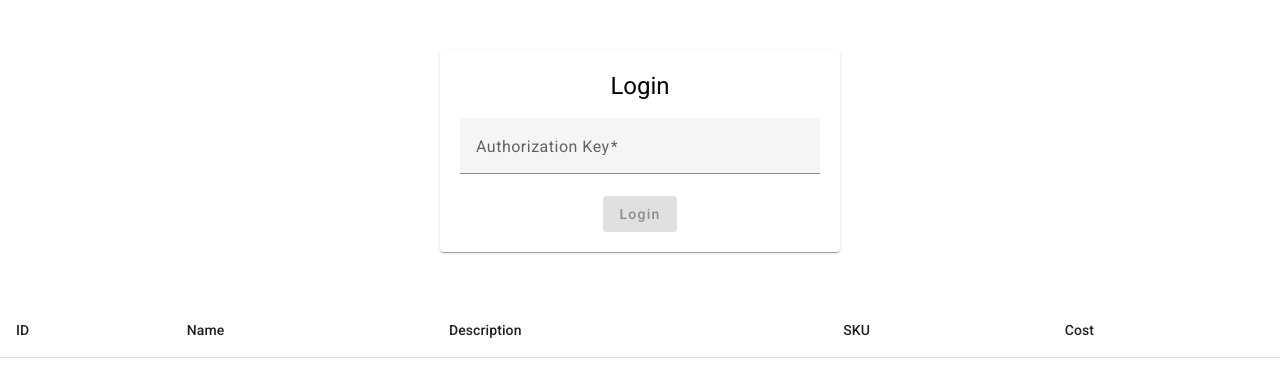
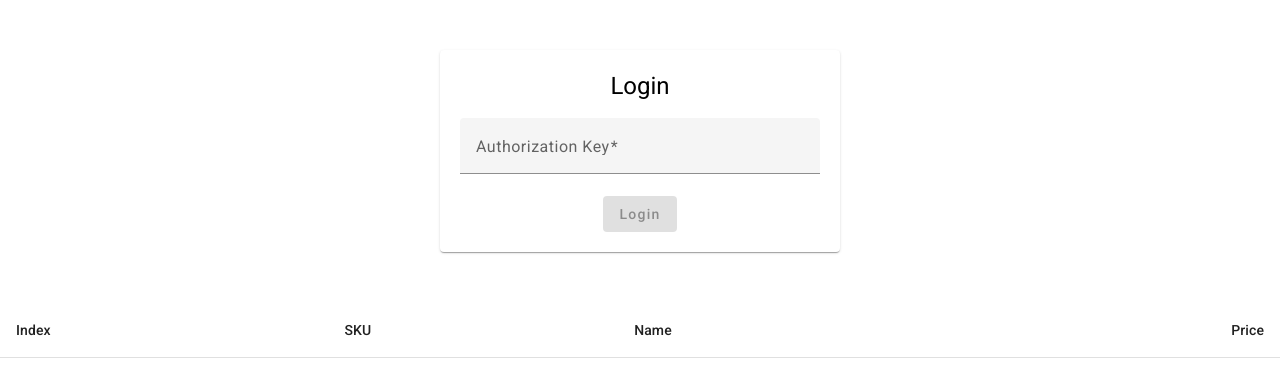
Before and after one commit to leogrigs/cloudonix-test, an Angular app: page / in a window 1280 px wide. Shown: the top 374 px of the page. Built offline with nearby package versions, Linux system fonts and the light colour scheme.

Commit message:
feat: update product table layout and styling for better presentation

```diff
--- a/src/app/components/product-table/product-table.component.html
+++ b/src/app/components/product-table/product-table.component.html
@@ -1,7 +1,12 @@
 <table mat-table [dataSource]="products">
   <ng-container matColumnDef="id">
-    <th mat-header-cell *matHeaderCellDef>ID</th>
+    <th mat-header-cell *matHeaderCellDef>Index</th>
     <td mat-cell *matCellDef="let element">{{ element.id }}</td>
+  </ng-container>
+
+  <ng-container matColumnDef="sku">
+    <th mat-header-cell *matHeaderCellDef>SKU</th>
+    <td mat-cell *matCellDef="let element">{{ element.sku }}</td>
   </ng-container>
 
   <ng-container matColumnDef="name">
@@ -9,19 +14,13 @@
     <td mat-cell *matCellDef="let element">{{ element.name }}</td>
   </ng-container>
 
-  <ng-container matColumnDef="description">
-    <th mat-header-cell *matHeaderCellDef>Description</th>
-    <td mat-cell *matCellDef="let element">{{ element.description }}</td>
-  </ng-container>
-
-  <ng-container matColumnDef="sku">
-    <th mat-header-cell *matHeaderCellDef>SKU</th>
-    <td mat-cell *matCellDef="let element">{{ element.sku }}</td>
-  </ng-container>
-
   <ng-container matColumnDef="cost">
-    <th mat-header-cell *matHeaderCellDef>Cost</th>
-    <td mat-cell *matCellDef="let element">{{ element.cost }}</td>
+    <th mat-header-cell *matHeaderCellDef class="product-table-column-price">
+      Price
+    </th>
+    <td mat-cell *matCellDef="let element" class="product-table-column-price">
+      {{ element.cost | currency }}
+    </td>
   </ng-container>
 
   <tr mat-header-row *matHeaderRowDef="displayedColumns"></tr>
--- a/src/app/components/product-table/product-table.component.scss
+++ b/src/app/components/product-table/product-table.component.scss
@@ -0,0 +1,3 @@
+.product-table-column-price {
+  text-align: end;
+}
--- a/src/app/components/product-table/product-table.component.ts
+++ b/src/app/components/product-table/product-table.component.ts
@@ -1,10 +1,11 @@
+import { CurrencyPipe } from '@angular/common';
 import { Component, Input } from '@angular/core';
 import { MatTableModule } from '@angular/material/table';
 import { Product } from 'src/app/interfaces/product.interface';
 
 @Component({
   standalone: true,
-  imports: [MatTableModule],
+  imports: [MatTableModule, CurrencyPipe],
   selector: 'app-product-table',
   templateUrl: './product-table.component.html',
   styleUrls: ['./product-table.component.scss'],
@@ -12,5 +13,5 @@ import { Product } from 'src/app/interfaces/product.interface';
 export class ProductTableComponent {
   @Input() products: Product[] = [];
 
-  displayedColumns: string[] = ['id', 'name', 'description', 'sku', 'cost'];
+  displayedColumns: string[] = ['id', 'sku', 'name', 'cost'];
 }
```
